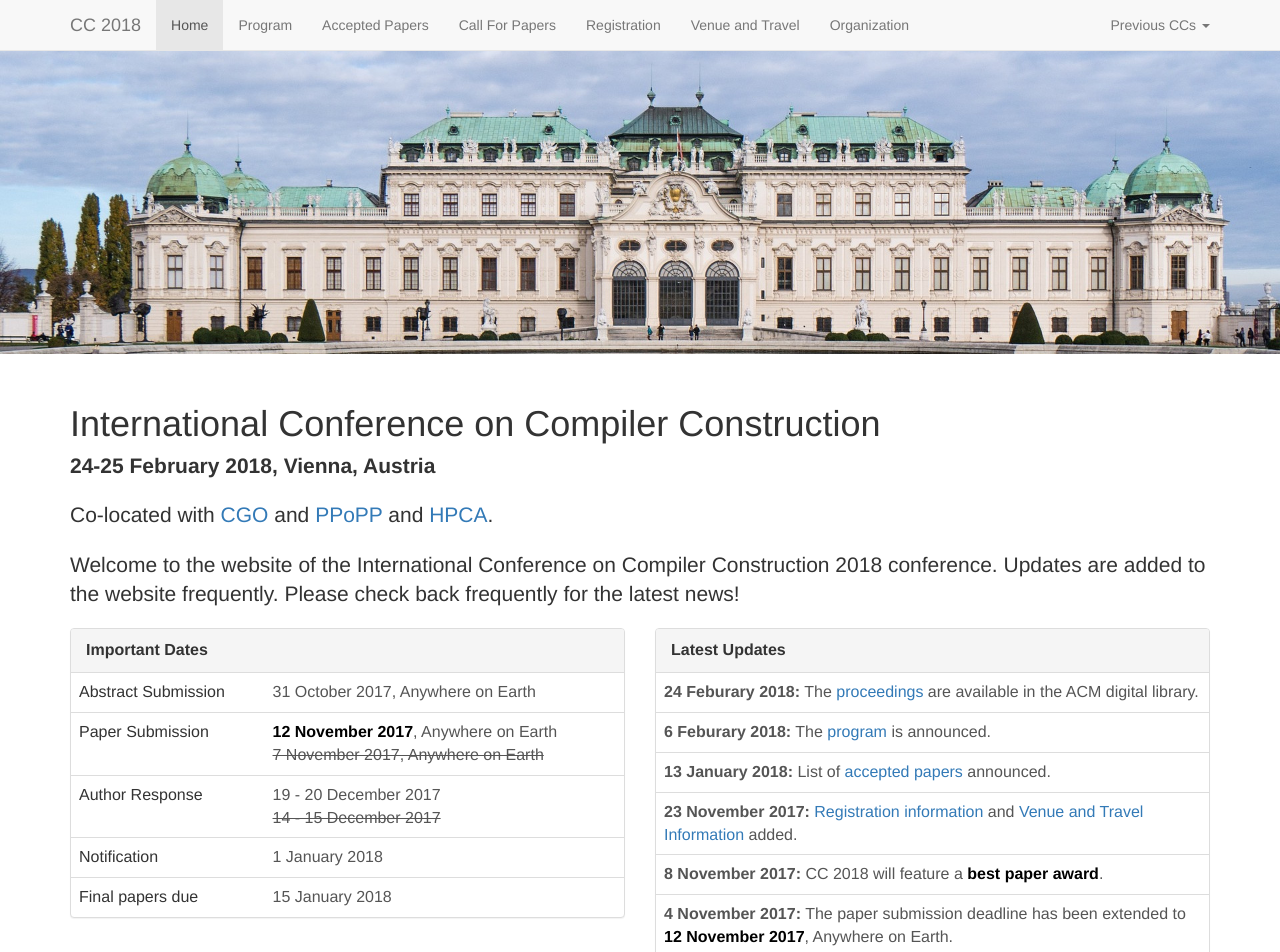
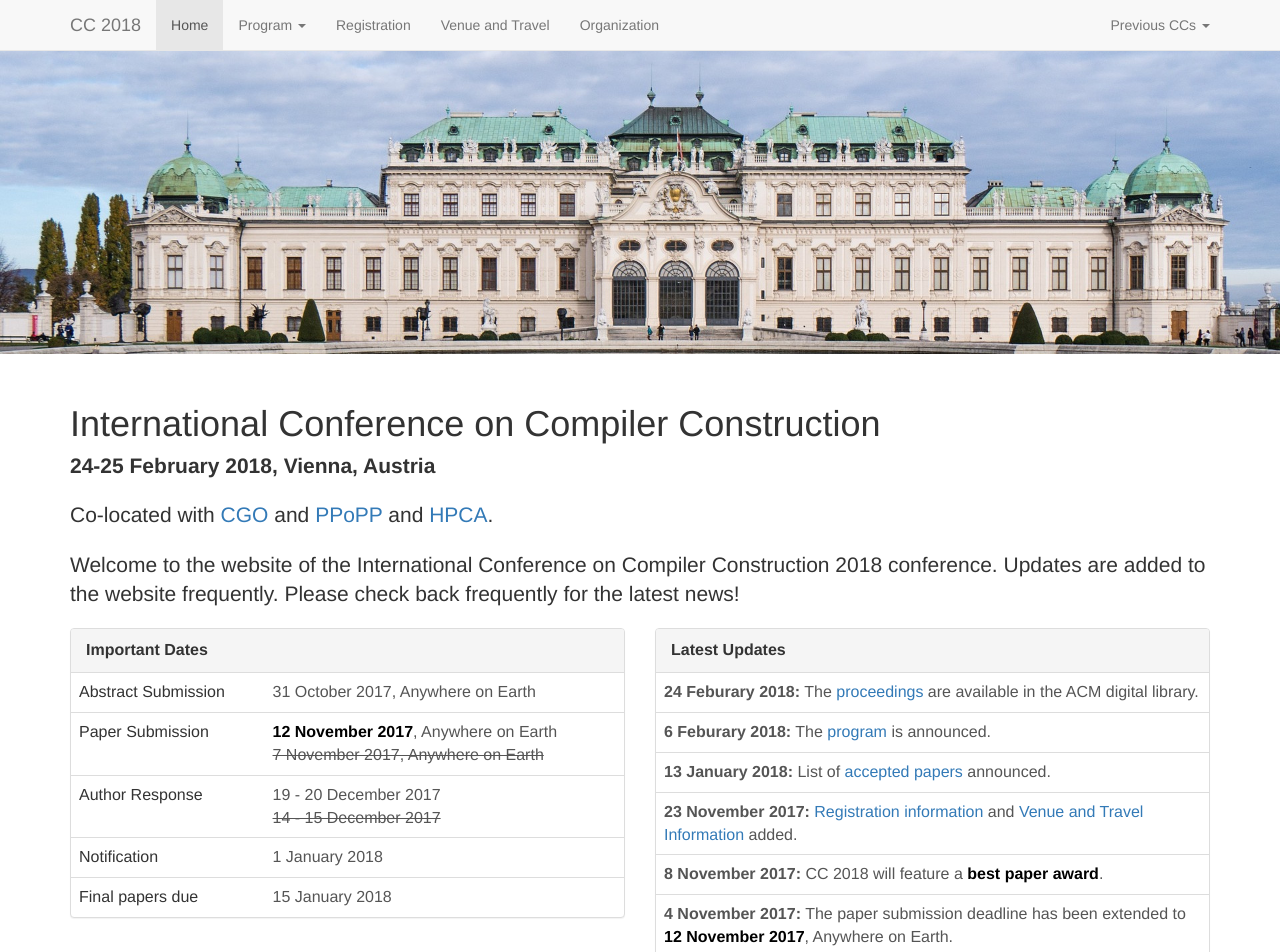
Before and after one commit to cc-conference/18, a Jekyll site: the page built from index.html, in a window 1280 px wide. Shown: the top 952 px of the page. Built offline with Jekyll 4.4.1, drawn with Linux system fonts in a browser that asks for light colours; nearby versions of some CDN libraries.

Commit message:
Update default.html

```diff
--- a/_layouts/default.html
+++ b/_layouts/default.html
@@ -36,10 +36,17 @@
         <div class="collapse navbar-collapse" id="navbar-collapse">
           <ul class="nav navbar-nav">
             <li {% if page.url == "/" %}class="active"{% endif %}><a href="{{ '/' | relative_url }}">Home</a></li>
-            <li {% if page.url == "/program/" %}class="active"{% endif %}><a href="{{ '/program/' | relative_url }}">Program</a></li>
-            <li {% if page.url == "/accepted-papers/" %}class="active"{% endif %}><a href="{{ '/accepted-papers/' | relative_url }}">Accepted Papers</a></li>
-            <li {% if page.url == "/call/" %}class="active"{% endif %}><a href="{{ '/call/' | relative_url }}">Call For Papers</a></li>
-            <!-- <li {% if page.url == "/submission/" %}class="active"{% endif %}><a href="{{ '/submission/' | relative_url }}">Submission Information</a></li> -->
+	    <li class="dropdown">
+	      <a aria-expanded="false" aria-haspopup="true" class="dropdown-toggle" data-toggle="dropdown" href="#" id="program-dropdown" role="button">
+                Program
+                <b class="caret"></b>
+		<ul aria-labelledby="program-dropdown" class="dropdown-menu">
+			<li {% if page.url == "/program/" %}class="active"{% endif %}><a href="{{ '/program/' | relative_url }}">Program</a></li>
+            		<li {% if page.url == "/accepted-papers/" %}class="active"{% endif %}><a href="{{ '/accepted-papers/' | relative_url }}">Accepted Papers</a></li>
+            		<li {% if page.url == "/call/" %}class="active"{% endif %}><a href="{{ '/call/' | relative_url }}">Call For Papers</a></li>
+		</ul>
+              </a>
+            </li>
             <li {% if page.url == "/registration/" %}class="active"{% endif %}><a href="{{ '/registration/' | relative_url }}">Registration</a></li>
             <li {% if page.url == "/venue/" %}class="active"{% endif %}><a href="{{ '/venue/' | relative_url }}">Venue and Travel</a></li>
             <li {% if page.url == "/organization/" %}class="active"{% endif %}><a href="{{ '/organization/' | relative_url }}">Organization</a></li>
```
